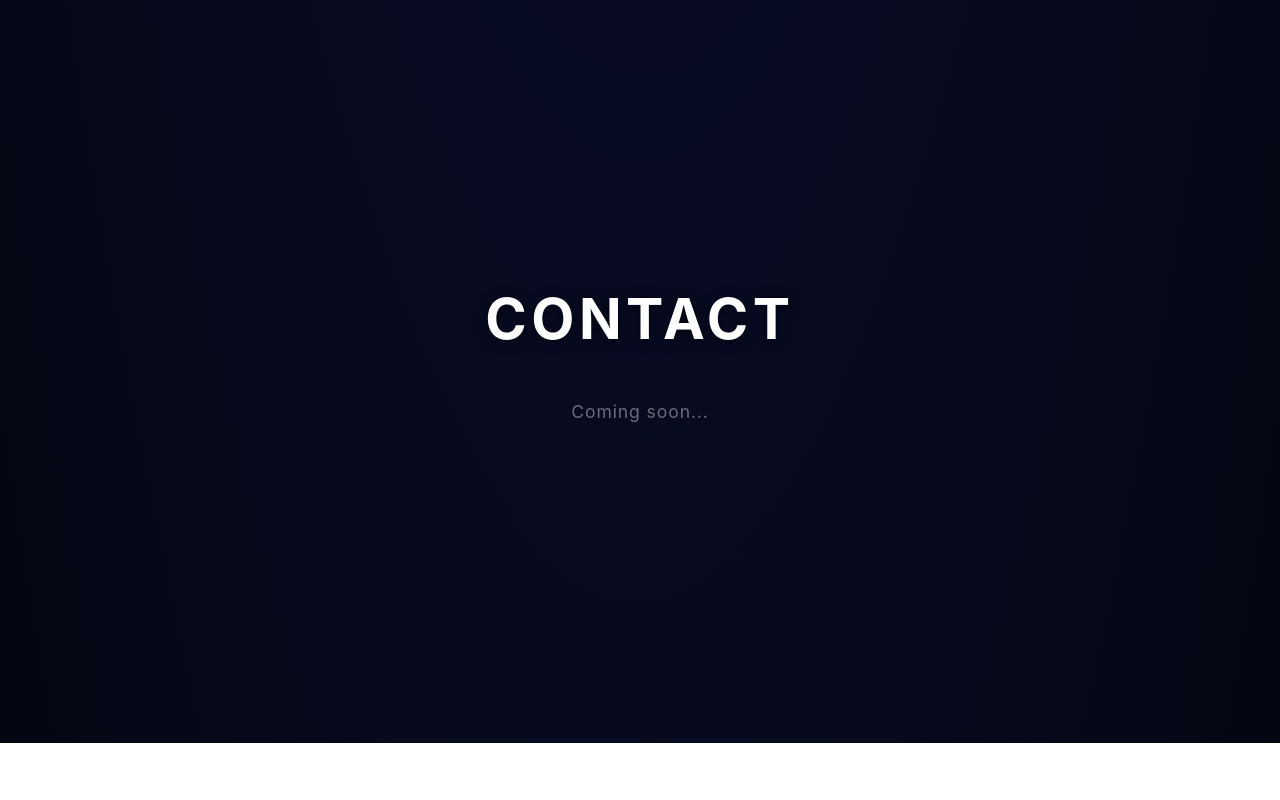
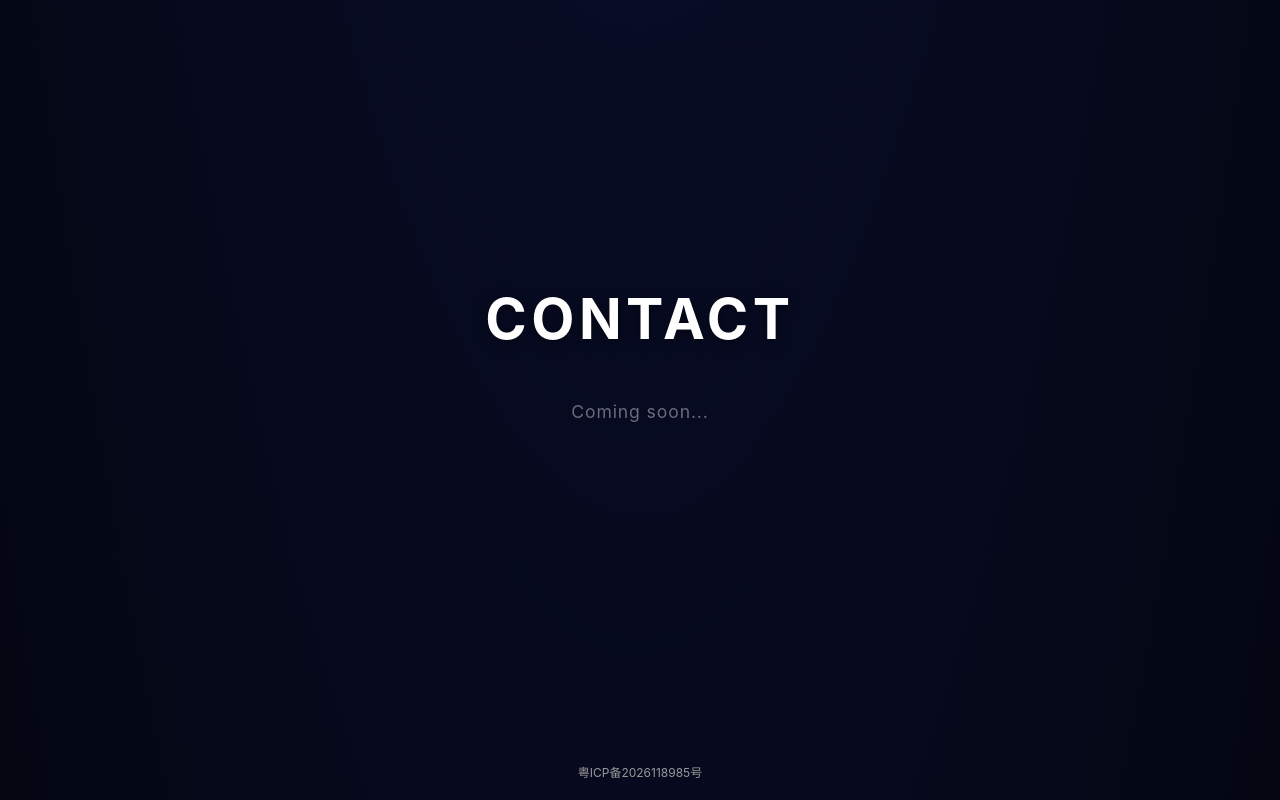
Before and after one commit to listenningtotam-rgb/benpage, a website: page public/index.html in a window 1280 px wide. Shown: the part 3257-4057 px from the top of the page. Before the commit the page ends 4000 px from the top, so only its background shows below. Drawn offline with Linux system fonts and the light colour scheme; no server answers.

Commit message:
update icp

```diff
--- a/public/index.html
+++ b/public/index.html
@@ -142,6 +142,11 @@
       <h2 class="section-title">Contact</h2>
       <p class="section-placeholder">Coming soon...</p>
     </section>
+
+    <!-- ICP 备案号 -->
+    <div style="text-align:center;font-size:12px;color:#999;padding:20px 0;">
+      <a href="https://beian.miit.gov.cn" target="_blank" rel="noopener" style="color:#999;text-decoration:none;">粤ICP备2026118985号</a>
+    </div>
   </div>
 
   <script src="game.js"></script>
```
